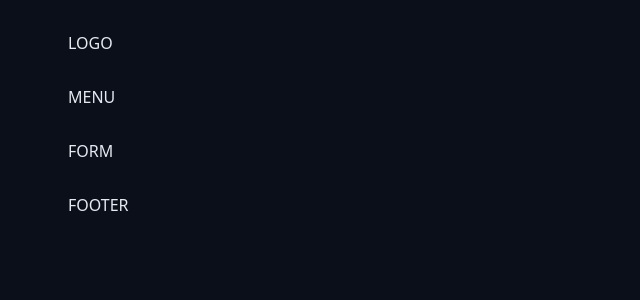
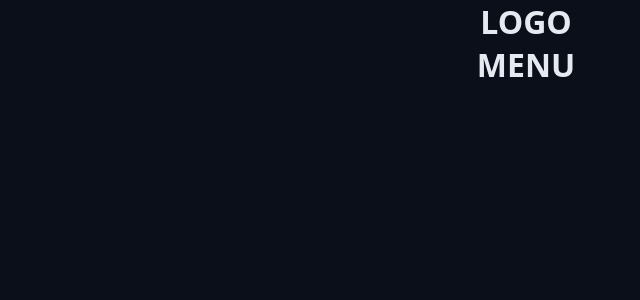
Before and after one commit to rogerr23/chronos-pomodoro, a React (Vite) app: page / in a window 1280 px wide. Shown: the top 300 px of the page, without its empty margins (114-754 px from the left). Built offline with nearby package versions, Linux system fonts and the light colour scheme.

Commit message:
Adicionando o container.tsx

```diff
--- a/src/App.tsx
+++ b/src/App.tsx
@@ -1,32 +1,18 @@
 import './styles/theme.css';
 import './styles/global.css';
+import { Container } from './components/Container';
+import { Heading } from './components/Heading';
 
 export function App() {
   return (
     <>
-      <div className='container'>
-        <div className='content'>
-          <section>LOGO</section>
-        </div>
-      </div>
+      <Container>
+        <Heading>LOGO</Heading>
+      </Container>
 
-      <div className='container'>
-        <div className='content'>
-          <section>MENU</section>
-        </div>
-      </div>
-
-      <div className='container'>
-        <div className='content'>
-          <section>FORM</section>
-        </div>
-      </div>
-
-      <div className='container'>
-        <div className='content'>
-          <section>FOOTER</section>
-        </div>
-      </div>
+      <Container>
+        <Heading>MENU</Heading>
+      </Container>
     </>
   );
 }
--- /dev/null
+++ b/src/components/Container.module.css
@@ -0,0 +1,12 @@
+.container-fluid {
+  max-width: auto;
+}
+
+.container {
+  max-width: 98rem;
+  margin: 0 auto;
+}
+
+.content {
+  margin: 3.2rem;
+}
--- /dev/null
+++ b/src/components/Container.tsx
@@ -0,0 +1,13 @@
+import styles from './Container.module.css';
+
+type ContainerProps = {
+  children: React.ReactNode;
+};
+
+export function Container({ children }: ContainerProps) {
+  return (
+    <div className={styles.container}>
+      <div className={styles.container}>{children}</div>
+    </div>
+  );
+}
--- a/src/styles/global.css
+++ b/src/styles/global.css
@@ -25,16 +25,3 @@
   background: var(--gray-900);
   color: var(--text-default);
 }
-
-.container-fluid {
-  max-width: auto;
-}
-
-.container {
-  max-width: 98rem;
-  margin: 0 auto;
-}
-
-.content {
-  margin: 3.2rem;
-}
```
